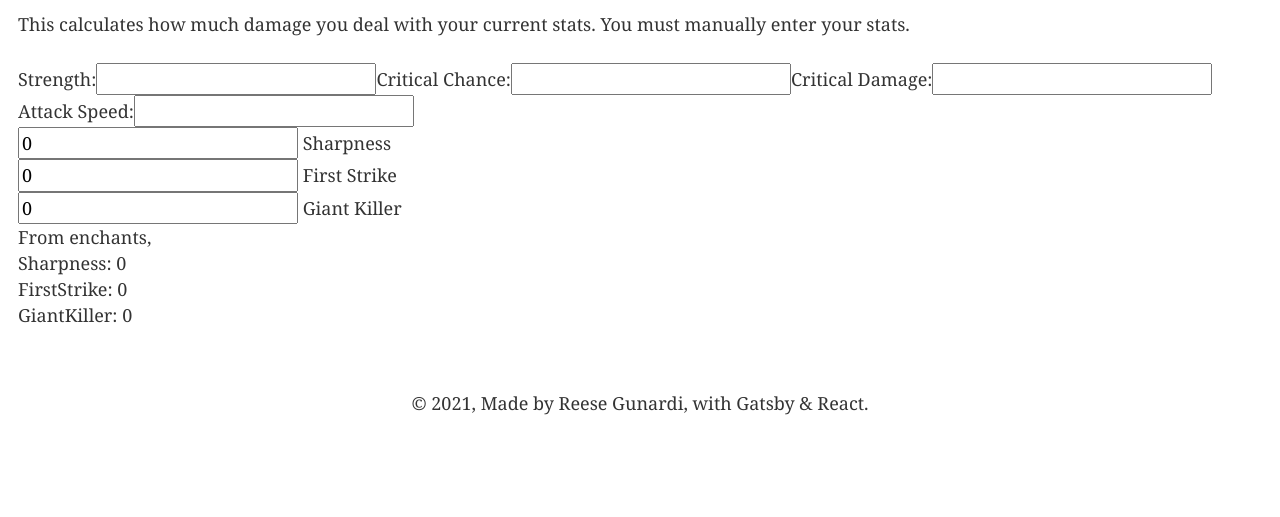
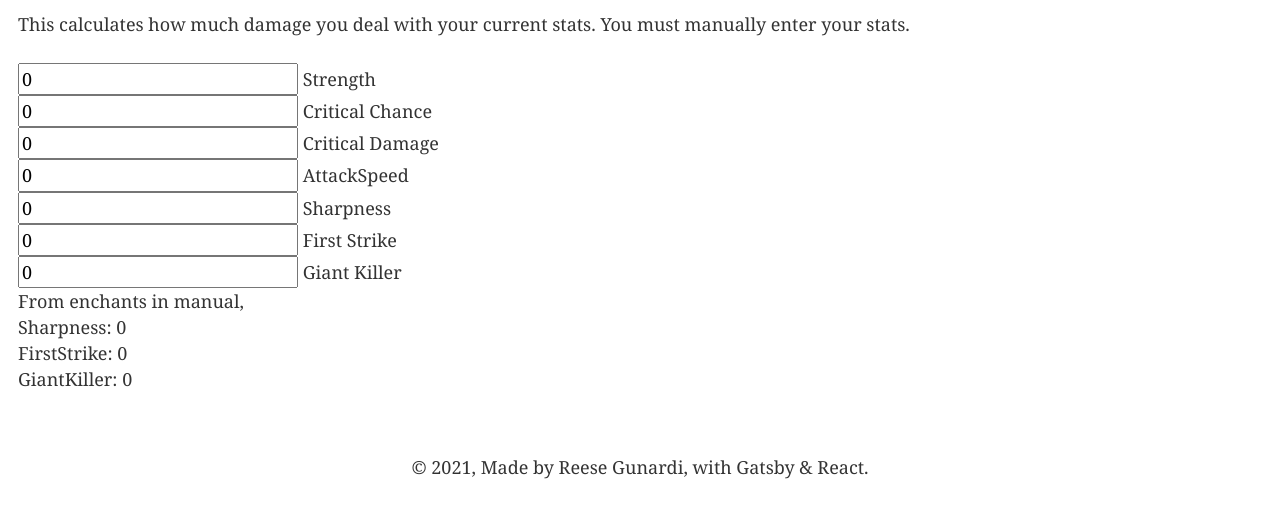
Before and after one commit to RJGY/skyblock-dmg-calculator, a Gatsby site: page /manual in a window 1280 px wide. Shown: the part 223-740 px from the top of the page. Built offline with nearby package versions, Linux system fonts and the light colour scheme; Gatsby itself is replaced by a stand-in of ours.

Commit message:
Added base stats.

```diff
--- /dev/null
+++ b/src/components/base-stat-sword.js
@@ -0,0 +1,55 @@
+import React from "react"
+import PropTypes from 'prop-types';
+
+class Stats extends React.Component {
+    constructor() {
+        super()
+
+        this.state = {
+            Strength: 0,
+            CriticalChance: 0,
+            CriticalDamage: 0,
+            AttackSpeed: 0,
+        }
+
+        this.handleInputChange = this.handleInputChange.bind(this);
+    }
+
+    handleInputChange(e) {
+        this.setState({
+            [e.target.name] : e.target.value
+        });
+        this.forceUpdate();
+        const timer = setTimeout(() => {
+            this.props.onInputChange(this.state);
+        }, 50);
+
+    }
+
+    render() {
+        return (
+            <div>
+                <div>
+                    <input type="number" name="Strength" onChange={this.handleInputChange} defaultValue="0"/> Strength
+                    <br/>
+                    <input type="number" name="CriticalChance" onChange={this.handleInputChange} defaultValue="0"/> Critical Chance
+                    <br/>
+                    <input type="number" name="CriticalDamage" onChange={this.handleInputChange} defaultValue="0"/> Critical Damage
+                    <br/>
+                    <input type="number" name="AttackSpeed" onChange={this.handleInputChange} defaultValue="0"/> AttackSpeed
+                </div>
+            </div>
+        )
+    }
+
+}
+
+Stats.propTypes = {
+    onInputChange: PropTypes.func,
+}
+
+Stats.defaultProps = {
+    onInputChange: null,
+}
+
+export default Stats
--- a/src/components/manual-calculator.js
+++ b/src/components/manual-calculator.js
@@ -1,11 +1,19 @@
 import React from "react"
 import Enchants from "./sword-enchants"
+import BaseStats from "./base-stat-sword"
 
 let swordEnchants = {
     Sharpness: 0,
     FirstStrike: 0,
     GiantKiller: 0,
 };
+
+let swordStats = {
+    Strength: 0,
+    CriticalChance: 0,
+    CriticalDamage: 0,
+    AttackSpeed: 0,
+}
 
 class Calculator extends React.Component {
     constructor() {
@@ -16,6 +24,11 @@ class Calculator extends React.Component {
 
     getSwordEnchants(enchants) {
         swordEnchants = enchants;
+        this.forceUpdate();
+    }
+
+    getSwordStats(stats) {
+        swordEnchants = stats;
         console.log(swordEnchants);
         this.forceUpdate();
     }
@@ -25,21 +38,7 @@ class Calculator extends React.Component {
             <div>
                 <form>
                     <label>
-                        Strength:
-                        <input type="number"/>
-                    </label>
-                    <label>
-                        Critical Chance:
-                        <input type="number"/>
-                    </label>
-                    <label>
-                        Critical Damage:
-                        <input type="number"/>
-                    </label>
-
-                    <label>
-                        Attack Speed:
-                        <input type="number"/>
+                        <BaseStats onInputChange={this.getSwordStats}/>
                     </label>
 
                     <label>
@@ -47,9 +46,11 @@ class Calculator extends React.Component {
                     </label>
 
                     <label>
-                        From enchants, {Object.entries(swordEnchants)
+                        From enchants in manual,
+                        {Object.entries(swordEnchants)
                             .map(([key, value]) =>
-                            <div key={key}>{key}: {value}</div>)}
+                            <div key={key}>{key}: {value}</div>)
+                        }
                     </label>
                 </form>
             </div>
```
